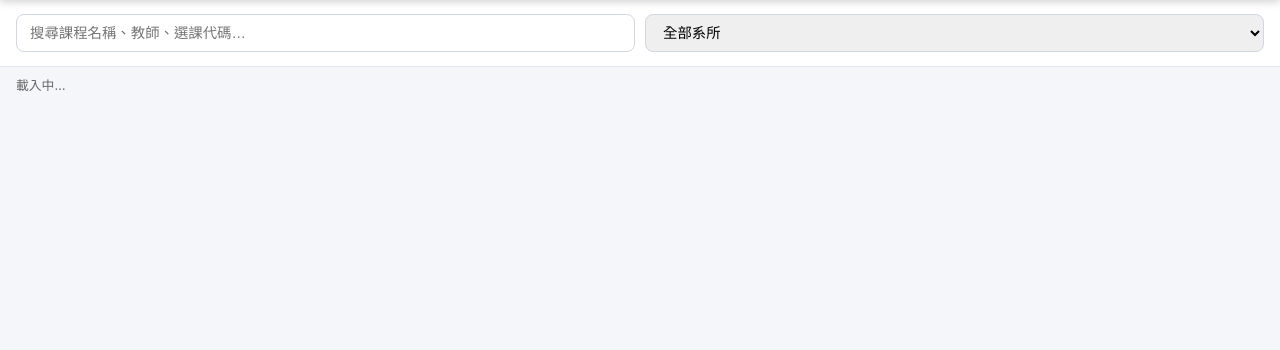
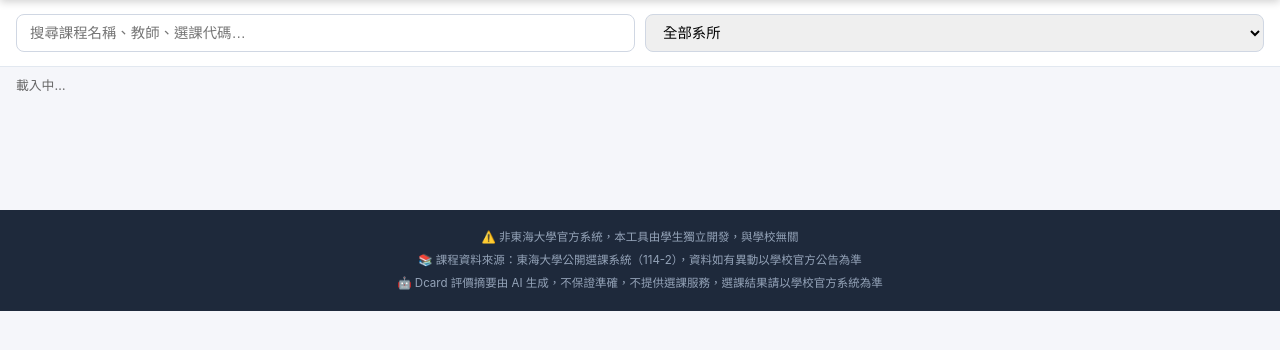
Before and after one commit to MrLongMo/thu-course-agent, a Flask app: page / in a window 1280 px wide. Shown: the part 78-428 px from the top of the page. Run offline with Flask 3, Linux system fonts and the light colour scheme; data that the repository does not hold is empty; parts of the project's set-up code (start-up, migrations or seed data) failed here and were passed over.

Commit message:
Add footer disclaimer for public release
Co-Authored-By: Claude Sonnet 4.6 <noreply@anthropic.com>

```diff
--- a/web/templates/index.html
+++ b/web/templates/index.html
@@ -2307,5 +2307,19 @@
   // ── Init ──
   fetchCourses();
 </script>
+
+<footer style="
+  background:#1e293b;
+  color:#94a3b8;
+  font-size:.72rem;
+  text-align:center;
+  padding:16px 20px;
+  line-height:2;
+  margin-top:32px;
+">
+  <div>⚠️ 非東海大學官方系統，本工具由學生獨立開發，與學校無關</div>
+  <div>📚 課程資料來源：東海大學公開選課系統（114-2），資料如有異動以學校官方公告為準</div>
+  <div>🤖 Dcard 評價摘要由 AI 生成，不保證準確，不提供選課服務，選課結果請以學校官方系統為準</div>
+</footer>
 </body>
 </html>
```
